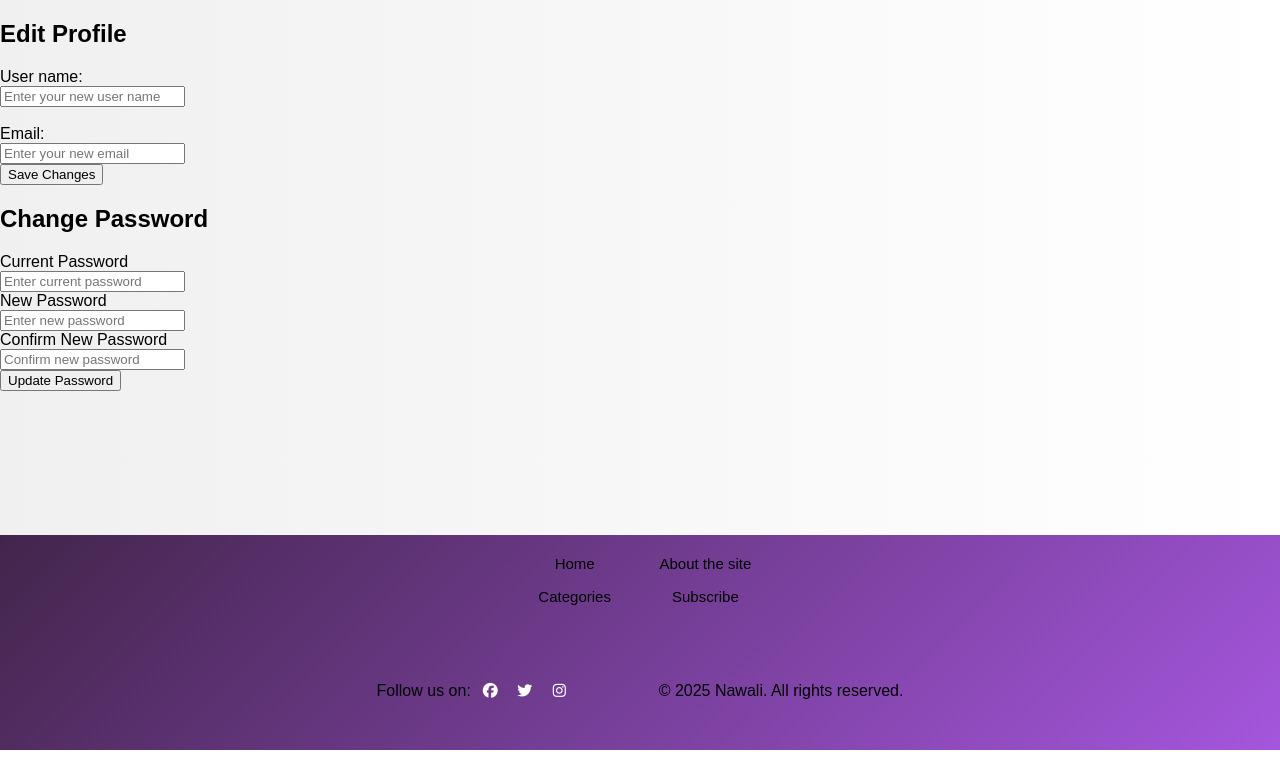
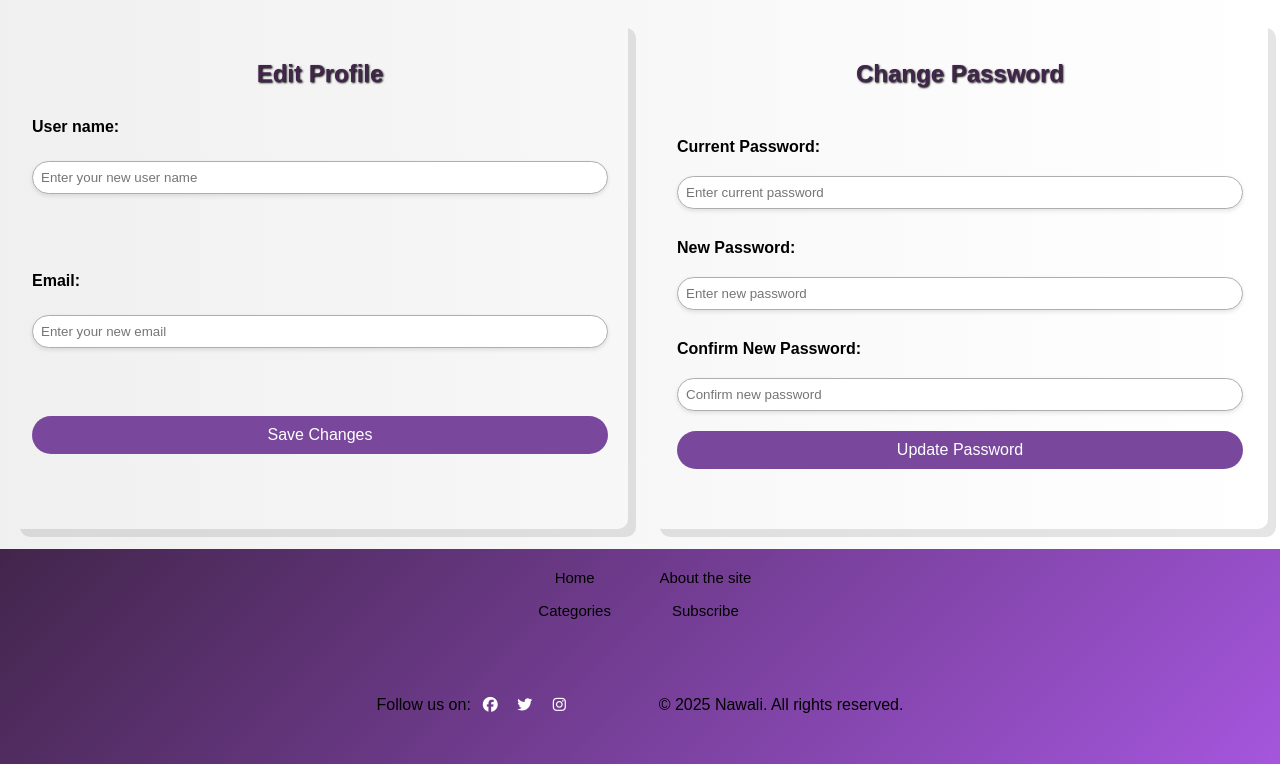
Before and after one commit to Nawali-nassim/AI-platforms, a PHP site: page /Profile.php in a window 1280 px wide. Shown: the part 50-814 px from the top of the page. Run offline with PHP 8.4, Linux system fonts and the light colour scheme; the visitor is signed in with stand-in values (Sample User, id 1); some libraries are stand-ins or nearby versions.

Commit message:
seventh update

```diff
--- a/Profile.php
+++ b/Profile.php
@@ -6,6 +6,99 @@ if(!isset($_SESSION['user_id'])){
     header('location:loginfor.php');
     exit();
 }
+// Enable errors while debugging (remove in production)
+ini_set('display_errors', 1);
+error_reporting(E_ALL);
+
+function test_input($data) {
+        $data = trim($data);
+        $data = stripslashes($data);
+        $data = htmlspecialchars($data);
+        return $data;
+    }
+    //update profile info-------------------------------------------------------------------------------------------------
+if ($_SERVER['REQUEST_METHOD'] === 'POST') {
+    if(isset($_POST['username']) || isset($_POST['email'])) {
+
+        $username = empty($_POST['username']) ? null :test_input($_POST['username']) ;
+        $email    = empty($_POST['email'])    ?  null: test_input($_POST['email'])   ;
+
+        $sql = "UPDATE users SET ";
+        $params = [];
+        $types  = "";
+
+        if ($username) { $sql .= "user_name=?, ";
+                            $params[] = $username;
+                            $types .= "s"; }
+        if ($email)    { $sql .= "email=?, ";
+                        $params[] = $email;
+                        $types .= "s"; }
+
+        $sql = rtrim($sql, ", ");
+        $sql .= " WHERE PID=?";
+        $params[] = $_SESSION['user_id'];
+        $types .= "i";
+
+        $stmt = $con->prepare($sql);
+        if ($stmt) {
+            $stmt->bind_param($types, ...$params);
+            $stmt->execute();
+            $stmt->close();
+            header("Location: Profile.php?info_updated=1");
+            exit;
+        } else {
+            header("Location: Profile.php?error=" . urlencode("Prepare failed: " . $con->error));
+            exit();
+    }
+    }
+
+    //update password-------------------------------------------------------------------------------------------------
+    $message = '';
+    if(isset($_POST['current_pass'], $_POST['new_pass'], $_POST['confirm_pass'])){
+        $userId = intval($_SESSION['user_id']);
+        $current = $_POST['current_pass'];
+        $new = $_POST['new_pass'];
+        $confirm = $_POST['confirm_pass'];
+        $stmt = $con->prepare("SELECT password FROM users WHERE PID = ?");
+        if (!$stmt) {
+            header("Location: Profile.php?error=" . urlencode("Prepare failed: " . $con->error));
+            exit();
+        }
+            $stmt->bind_param("i", $userId);
+            $stmt->execute();
+            $res = $stmt->get_result();
+            $row = $res->fetch_assoc();
+            $stmt->close();
+        //check the errors
+        if (!$row) {
+            header("Location: Profile.php?error=" . urlencode("User not found."));
+            exit();
+        }
+        if (!password_verify($current, $row['password'])) {
+            header("Location: Profile.php?error=" . urlencode("Current password incorrect."));
+            exit();
+        }
+        if ($new !== $confirm || strlen($new) < 8) {
+            header("Location: Profile.php?error=" . urlencode("New passwords must match and be at least 8 characters."));
+            exit();
+        }
+        //update the password
+        $hash = password_hash($new, PASSWORD_DEFAULT);
+        $u = $con->prepare("UPDATE users SET password = ? WHERE PID = ?");
+        if (!$u) {
+            header("Location: Profile.php?error=" . urlencode("Prepare failed: " . $con->error));
+            exit();
+        }
+        $u->bind_param("si", $hash, $userId);
+        if ($u->execute()) {
+            $u->close();
+            header("Location: Profile.php?pass_updated=1");
+            exit();
+        } else {
+            header("Location: Profile.php?error=" . urlencode("Update error: " . $u->error));
+            exit();
+}}}
+mysqli_close($con);
 
 ?>
 <!DOCTYPE html>
@@ -45,8 +138,9 @@ if(!isset($_SESSION['user_id'])){
             </ul>
         </nav>
     </header>
-    <main>
-        <div>
+    <main class="profile-main">
+        <div class="profile-container">
+        <div class="divs" id="profile-form1">
             <?php if (isset($_GET['info_updated'])): ?>
                 <div class="success">Profile information updated successfully!</div>
             <?php endif; ?>
@@ -57,125 +151,31 @@ if(!isset($_SESSION['user_id'])){
                 <div class="error"><?= htmlspecialchars($_GET['error']); ?></div>
             <?php endif; ?>
 
-            <h2>Edit Profile</h2>
-            <form action="<?php echo htmlspecialchars($_SERVER["PHP_SELF"]);?>" method="post" autocomplete="off">
-                <label for="userName">User name:</label><br>
-                <input type="text" id="userName" name="username" placeholder="Enter your new user name" class="validate-username" autocomplete="off" pattern="[A-Za-z0-9_@#&-]+"><br><br>
-                <label for="email">Email:</label><br>
-                <input type="email" name="email" id="email" autocomplete="off" placeholder="Enter your new email"><br>
-                <input type="submit" value="Save Changes">
+            <h2 class="logh">Edit Profile</h2>
+            <form action="<?php echo htmlspecialchars($_SERVER["PHP_SELF"]);?>" method="post" autocomplete="off" class="profile-info-form" >
+                <label for="userName" class="labels">User name:</label>
+                <input class="inputs" type="text" id="userName" name="username" placeholder="Enter your new user name" class="validate-username" autocomplete="off" pattern="[A-Za-z0-9_@#&-]+"><br>
+                <label for="email" class="labels">Email:</label>
+                <input class="inputs" type="email" name="email" id="email" autocomplete="off" placeholder="Enter your new email"><br>
+                <input type="submit" value="Save Changes" class="log-btn">
             </form>
+        </div>
+        <div class="divs "id="profile-form2">
+            <h2 class="logh">Change Password</h2>
+            <form action="<?php echo htmlspecialchars($_SERVER["PHP_SELF"]);?>" method="POST" autocomplete="off" class="profile-pass-form" >
+                <label class="labels" for="current_pass">Current Password:</label>
+                <input class="inputs" type="password" id="current_pass" name="current_pass" placeholder="Enter current password" required>
 
+                <label class="labels" for="new_pass">New Password:</label>
+                <input class="inputs" type="password" id="new_pass" name="new_pass" placeholder="Enter new password" required>
+
+                <label class="labels" for="confirm_pass">Confirm New Password:</label>
+                <input class="inputs" type="password" id="confirm_pass" name="confirm_pass" placeholder="Confirm new password" required>
+
+                <button type="submit" class="log-btn">Update Password</button>
+            </form>
         </div>
-        <h2>Change Password</h2>
-    <div>
-        <form action="<?php echo htmlspecialchars($_SERVER["PHP_SELF"]);?>" method="POST" autocomplete="off">
-            <input type="hidden" name="update_password" value="1">
-
-            <label>Current Password</label><br>
-            <input type="password" name="old_pass" placeholder="Enter current password" required><br>
-
-            <label>New Password</label><br>
-            <input type="password" name="new_pass" placeholder="Enter new password" required><br>
-
-            <label>Confirm New Password</label><br>
-            <input type="password" name="confirm_pass" placeholder="Confirm new password" required><br>
-
-            <button type="submit">Update Password</button>
-        </form>
-    </div>
-        <?php
-        function test_input($data) {
-                $data = trim($data);
-                $data = stripslashes($data);
-                $data = htmlspecialchars($data);
-                return $data;
-            }
-            //update profile info-------------------------------------------------------------------------------------------------
-        if ($_SERVER['REQUEST_METHOD'] === 'POST') {
-            if(isset($_POST['username']) || isset($_POST['email'])) {
-
-                $username = empty($_POST['username']) ? null :test_input($_POST['username']) ;
-                $email    = empty($_POST['email'])    ?  null: test_input($_POST['email'])   ;
-
-                $sql = "UPDATE users SET ";
-                $params = [];
-                $types  = "";
-
-                if ($username) { $sql .= "user_name=?, ";
-                                 $params[] = $username;
-                                  $types .= "s"; }
-                if ($email)    { $sql .= "email=?, ";
-                                $params[] = $email;
-                                $types .= "s"; }
-
-                $sql = rtrim($sql, ", ");
-
-                $sql .= " WHERE PID=?";
-                $params[] = $_SESSION['user_id'];
-                $types .= "i";
-
-                $stmt = $con->prepare($sql);
-                if ($stmt) {
-                    $stmt->bind_param($types, ...$params);
-                    $stmt->execute();
-                    $stmt->close();
-                    header("Location: Profile.php?info_updated=1");
-                    exit;
-                } else {
-                    header("Location: Profile.php?error=" . urlencode("Prepare failed: " . $con->error));
-                    exit();
-            }
-            }
-
-         //update password-------------------------------------------------------------------------------------------------
-            $message = '';
-            if(isset($_POST['current_pass'], $_POST['new_pass'], $_POST['confirm_pass'])){
-                $userId = intval($_SESSION['user_id']);
-                $current = $_POST['current_pass'];
-                $new = $_POST['new_pass'];
-                $confirm = $_POST['confirm_pass'];
-                $stmt = $con->prepare("SELECT password FROM users WHERE PID = ?");
-                if($stmt){
-                    $stmt->bind_param("i", $userId);
-                    $stmt->execute();
-                    $res = $stmt->get_result();
-                    if ($row = $res->fetch_assoc()) {
-                        if (password_verify($current, $row['password'])) {
-                            if ($new === $confirm && strlen($new) >= 8) {
-                                $hash = password_hash($new, PASSWORD_DEFAULT);
-                                $u = $con->prepare("UPDATE users SET password = ? WHERE PID = ?");
-                                if($u){
-                                    $u->bind_param("si", $hash, $userId);
-                                if ($u->execute()) {
-                                    $u->close();
-                                    header("Location: Profile.php?pass_updated=1");
-                                    exit(); // PRG to avoid resubmit
-                                } else {
-                                    header("Location: Profile.php?error=" . urlencode("Update error: " . $u->error));
-                                    exit();
-                                }
-                            } else {
-                                header("Location: Profile.php?error=" . urlencode("New passwords must match and be at least 8 characters."));
-                                exit();
-                            }
-                        } else {
-                            header("Location: Profile.php?error=" . urlencode("Current password incorrect."));
-                            exit();
-                        }
-                    }
-                    $stmt->close();
-                    } else {
-                    header("Location: Profile.php?error=" . urlencode("Prepare failed: " . $con->error));
-                    exit();
-                    }
-                }
-            }
-        }
-
-
-        mysqli_close($con);
-        ?>
+        </div>
     </main>
     <footer>
         <nav>
--- a/index.css
+++ b/index.css
@@ -226,9 +226,63 @@ footer{
 .log-formi{
     display: grid;
     grid-template-rows: 1fr 1fr 1fr 1fr;
+}
+.profile-info-form{
+    display: flex;
+    flex-direction: column;
+    gap: 25px;
+    align-content: space-around;
+}
+.profile-pass-form{
+    display: flex;
+    flex-direction: column;
+    gap: 20px;
+    align-content: space-around;
+    margin: 40px 5px;
+}
+/*.profile-main{
+    display: flex;
+    flex-direction: row;
+    flex-wrap: nowrap;
+    justify-content: flex-start;
+    align-items: stretch;
+}
+#profile-form1, #profile-form2{
+    gap: 15px;
 
+    margin: 20px auto;
+    flex-basis: 50%;
+}*/
+.profile-container {
+    display: flex;
+    flex-direction: row;
+    gap: 24px;
+
+    justify-content: space-around;
+    align-items: stretch;
+    margin: 0 auto;
+    padding: 0 12px;
+    box-sizing: border-box;
+  }
+  /* make forms use full column width */
+  #profile-form1, #profile-form2 {
+    width: 100%;
+    margin: 20px auto;
+    gap: 15px;
+    flex-basis: 50%;
+  }
+.inputs{
+    padding: 8px;
+    border-radius: 20px;
+    border: #afaeae 1px solid;
+    box-shadow: 0 2px 4px rgba(0,0,0,0.1);
+    background-color: none;
 }
-#logh{
+.labels{
+    margin-top: 10px;
+    font-weight: bold;
+}
+.logh{
     text-align: center;
     color: #42254b;
     text-shadow: #0a0a0a 1px 1px 2px;
@@ -270,33 +324,23 @@ footer{
     color: #42254b;
     font-weight: bold;
 }
-.log-btn{
-    background-color: #79489c;
-    color: white;
-    border: none;
-    padding: 10px 20px;
-    border-radius: 20px;
-    cursor: pointer;
-    font-size: 16px;
-    transition: background-color 0.3s ease;
+.signLink{
+    color: #42254b;
+    font-weight: bold;
 }
 .signLink{
     color: #42254b;
     font-weight: bold;
 }
-.log-btn{
-    background-color: #79489c;
-    color: white;
-    border: none;
-    padding: 10px 20px;
-    border-radius: 20px;
-    cursor: pointer;
-    font-size: 16px;
-    transition: background-color 0.3s ease;
+.error{
+    color: red;
+    text-align: center;
+    margin-top: 10px;
 }
-.signLink{
-    color: #42254b;
-    font-weight: bold;
+.success{
+    color: green;
+    text-align: center;
+    margin-top: 10px;
 }
 .categoryCard{
     background:rgb(201, 200, 199);
@@ -622,4 +666,15 @@ footer{
         box-sizing: border-box;
         border-radius: 20px;
     }
+    .profile-container {
+        flex-direction: column;
+        max-width:90%;
+        align-items: center;
+            margin:  auto 0; /* center horizontally with equal spacing */
+    padding: 0 12px;
+    box-sizing: border-box;
+    }
+    main{
+        border: #000000 1px solid;
+    }
 }
--- a/index.php
+++ b/index.php
@@ -43,7 +43,10 @@ session_start();
             <br>
             <h1>One platform.<br>Unlimited AI tools .</h1>
             <a href="category.php" class="hero">Explore category</a>
-            <a href="signupfor.php" class="hero">Sign up</a>
+            <?php
+                    if(!isset($_SESSION['user_id'])) {
+                        echo " <a href='signupfor.php' class='hero'>Sign up</a>";}
+            ?>
         </div>
         <div class="divs">
             <h3>Why using Nawali?</h3>
--- a/notes.txt
+++ b/notes.txt
@@ -6,7 +6,7 @@
 -learn from the new log in file in test
 -enhance the design ( search input , feedback model)
 
-
+revise the hero in the home page
 
 
 --------learn-------
```
Also changed, not shown: loginfor.php (+6 -6 lines), signupfor.php (+4 -4 lines).
